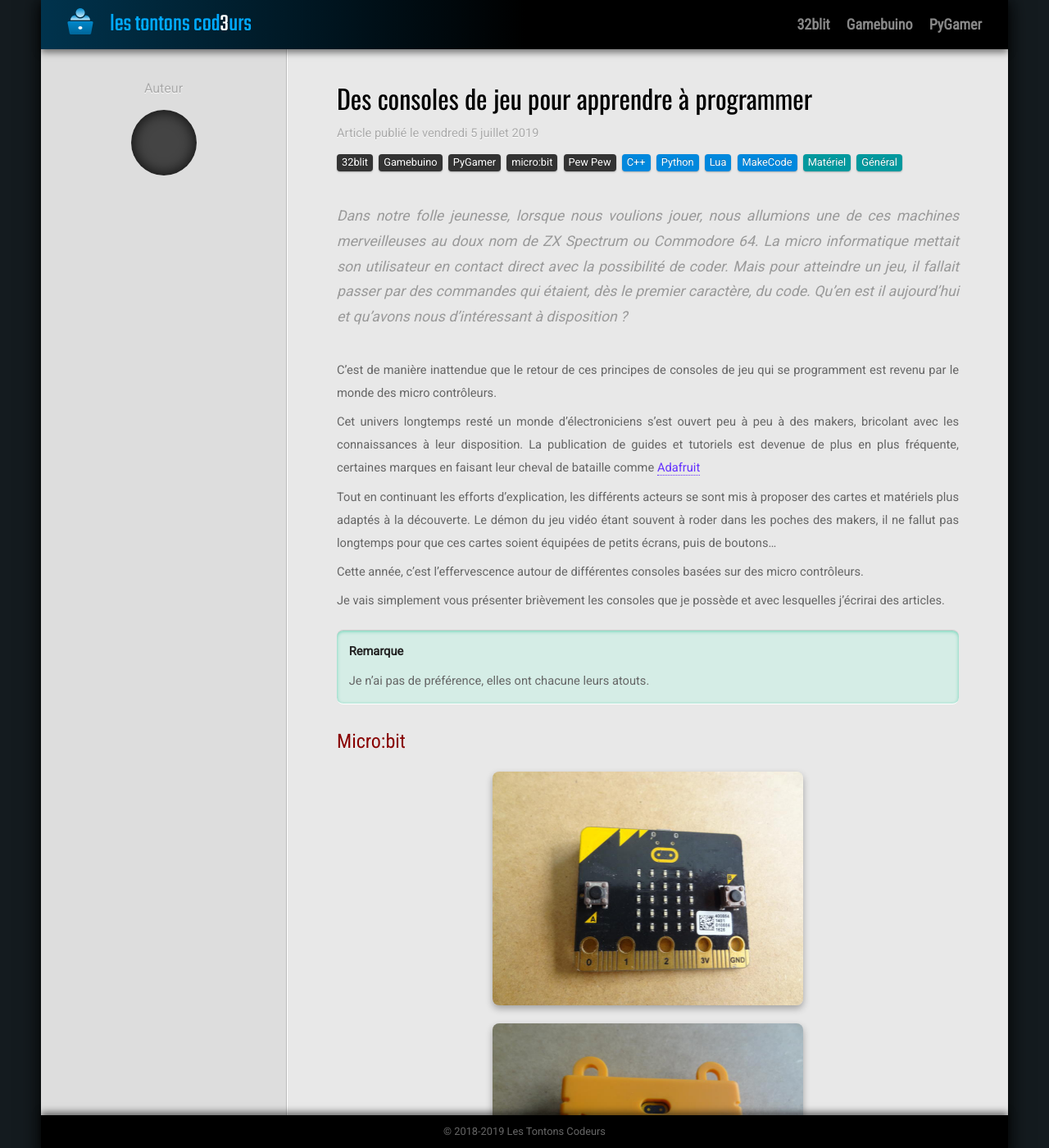
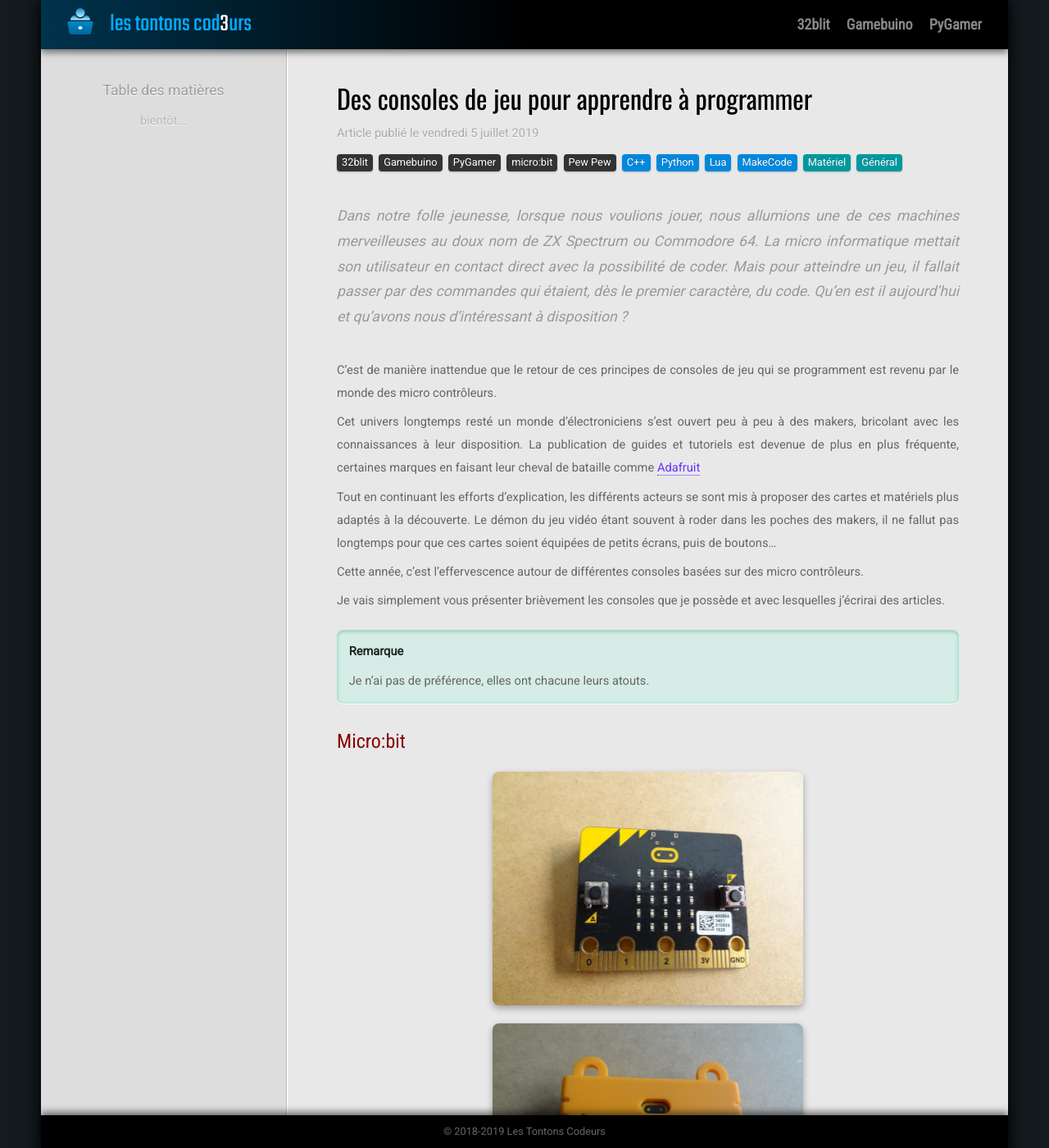
Before and after one commit to les-tontons-codeurs/les-tontons-codeurs.github.io, a Jekyll site: the page built from _posts/2019-07-05-des-consoles-de-jeu-pour-apprendre.md, in a window 1280 px wide and 1400 px high. Shown: the whole window at 82% size. Built offline with Jekyll 4.4.1, drawn with Linux system fonts in a browser that asks for light colours; nearby versions of some CDN libraries; some of the changed text lies outside the part shown.

Commit message:
Déplacement de la mention des auteurs d'un article
- les auteurs n'apparaissent plus dans la sidebar
- ils ont été déplacés a la fin de l'article
- les métadonnées des auteurs ont été enrichies
- les contraintes responsive n'ont pas encore été intégrées

```diff
--- /dev/null
+++ b/_includes/authoring.html
@@ -0,0 +1,20 @@
+<div class="authoring">
+    <span class="caption">Cet article a été rédigé par :</span>
+    <div class="authors">
+        {% for a in page.author %}
+            {% assign author = site.data.authors | where: "key", a | first %}
+            {% assign github = author.github | prepend: 'https://github.com/' %}
+            <div class="author">
+                <div class="photo" style="background-image:url('{{ site.baseurl | append: author.photo }}')"></div>
+                <div class="name">{{ author.nick }}</div>
+                <div class="details">
+                    <div class="rows">
+                        <i class="fab fa-discord"></i><span class="discord">{{ author.discord }}</span>
+                        <i class="fas fa-envelope"></i><span class="email"><a href="mailto:{{ author.email | encode_email }}?subject=[{{ site.title }}] {{ page.title }}">écrivez-lui</a></span>
+                        <i class="fab fa-github"></i><span class="github"><a href="{{ github }}">{{ author.github }}</a></span>
+                    </div>
+                </div>
+            </div>
+        {% endfor %}
+    </div>
+</div>
--- a/_includes/sidebar.html
+++ b/_includes/sidebar.html
@@ -1,20 +1,4 @@
 <nav class="sidebar">
-
-    {% assign authors = page.author | split: ',' | uniq %}
-    {% if authors.size > 1 %}
-        <div class="authors c-{{ authors.size | at_most: 3 }}">
-            <h1>Auteurs</h1>
-    {% else %}
-        <div class="authors">
-            <h1>Auteur</h1>
-    {% endif %}
-        {% for a in authors %}
-            {% assign author = site.data.authors | where: "key", a | first %}
-            <div class="author">
-                <div class="photo" style="background-image:url('{{ site.baseurl | append: author.photo }}')"></div>
-                <div class="name">{{ author.nick }}</div>
-            </div>
-        {% endfor %}
-    </div>
-
+    <div class="heading">Table des matières</div>
+    <div class="tempo">bientôt...</div>
 </nav>
--- a/_layouts/article.html
+++ b/_layouts/article.html
@@ -117,9 +117,9 @@
                 {{ page.content | remove: page.excerpt }}
             </section>
 
-            <footer>
-
-            </footer>
+            <section class="footer">
+                {% include authoring.html %}
+            </section>
 
         </article>
     </div>
--- a/_sass/page.scss
+++ b/_sass/page.scss
@@ -379,3 +379,84 @@
         color: #068;
     }
 }
+
+// -------------------------------------------------------------------------
+// pied de page de l'article
+// -------------------------------------------------------------------------
+
+article.page .footer {
+    margin-top: 3rem;
+
+    .authoring {
+
+        .caption{
+            display: block;
+            margin-bottom: .5em;
+            font-size: 1.1rem;
+            color: darken($page_bgcolor, 20%);
+            text-shadow: 0 1px 1px #fff;
+            text-align: center;
+        }
+
+        .authors {
+            display: flex;
+            justify-content: center;
+
+            .author {
+                display: grid;
+                grid-template-rows: 80px auto;
+                justify-items: center;
+
+                margin: 16px;
+
+                .photo {
+                    width: 80px;
+                    height: 80px;
+                    border-radius: 40px;
+                    background-size: cover;
+                    background-repeat: no-repeat;
+                    background-color: #444;
+                    box-shadow: inset 0 0 16px 2px rgba(#000, .75);
+                }
+
+                .name {
+                    margin-top: .25em;
+                    color: #444;
+                    text-transform: capitalize;
+                    text-shadow: 0 1px 2px rgba(#000, .25);
+                }
+
+                .details {
+                    display: grid;
+                    margin-top: .5rem;
+
+                    .rows {
+                        display: grid;
+                        grid-template-columns: auto 1fr;
+                        align-items: center;
+
+                        font-size: .9rem;
+                        line-height: 1.75em;
+                        text-shadow: 0 1px 0 #fff;
+
+                        $tint: #0ca;
+                        $color: mix($tint, lighten($page_text_color, 20%), 40%);
+                        color: $color;
+
+                        // .discord { color: lighten($page_text_color, 20%); }
+
+                        a {
+                            color: $color;
+                            &:hover { border-bottom: 1px dotted $color; }
+                        }
+
+                        .fab, .fas {
+                            margin-right: 8px;
+                            color: $tint;
+                        }
+                    }
+                }
+            }
+        }
+    }
+}
--- a/_sass/sidebar.scss
+++ b/_sass/sidebar.scss
@@ -1,46 +1,13 @@
-.sidebar .authors {
-    display: grid;
-    grid-gap: 10px;
+.sidebar .heading {
+    margin-bottom: 1em;
+    font-size: 1.1rem;
+    color: darken($sidebar_bgcolor, 25%);
+    text-shadow: 0 1px 0 #fff;
     text-align: center;
+}
 
-    &.c-2 {
-        padding: 0 30px;
-        grid-template-columns: 1fr 1fr;
-        h1 { grid-column: 1 / 3; } // span 2 columns
-    }
-
-    &.c-3 {
-        grid-template-columns: 1fr 1fr 1fr;
-        h1 { grid-column: 1 / 4; } // span 3 columns
-    }
-
-    h1 {
-        margin-bottom: .5em;
-        font-size: 1rem;
-        color: darken($sidebar_bgcolor, 20%);
-        text-shadow: 0 1px 1px #fff;
-    }
-
-    .author {
-        display: grid;
-        grid-template-rows: 80px auto;
-        justify-content: center;
-
-        .photo {
-            width: 80px;
-            height: 80px;
-            border-radius: 40px;
-            background-size: cover;
-            background-repeat: no-repeat;
-            background-color: #444;
-            box-shadow: inset 0 0 16px 2px rgba(#000, .75);
-        }
-
-        .name {
-            margin-top: .25em;
-            color: #444;
-            text-transform: lowercase;
-            text-shadow: 0 1px 2px rgba(#000, .25);
-        }
-    }
+.sidebar .tempo {
+    color: darken($sidebar_bgcolor, 15%);
+    text-shadow: 0 1px 1px #fff;
+    text-align: center;
 }
```
Also changed, not shown: _data/authors.yml (+21 -12 lines).
